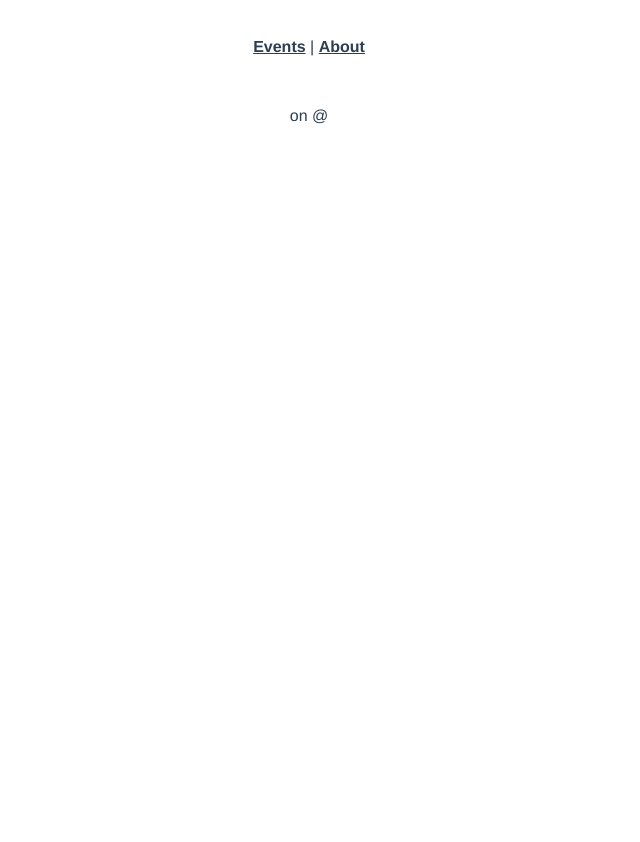
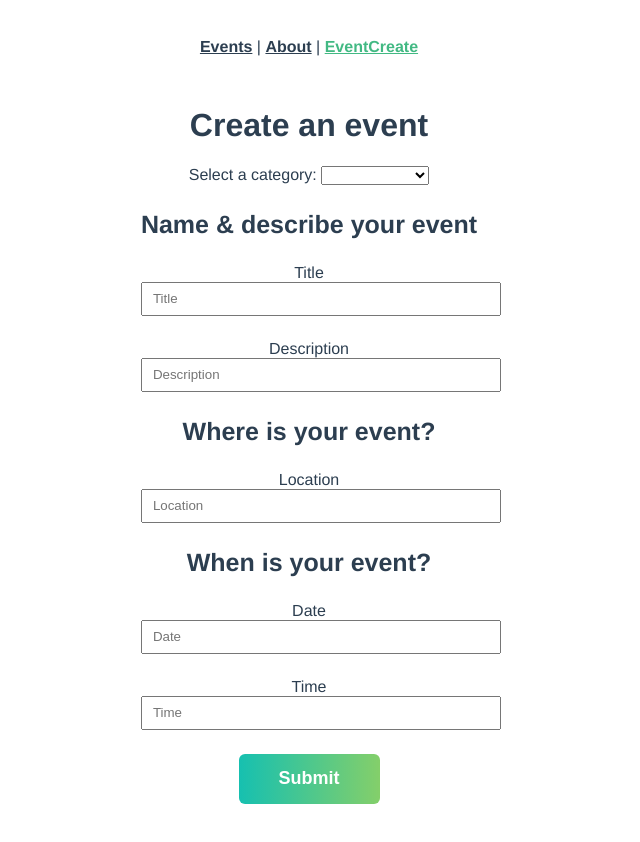
Before and after one commit to yyellen/Real-World-Vue-3, a Vue app: page /event/create in a window 1280 px wide. Shown: the top 842 px of the page, without its empty margins (331-971 px from the left). Before the commit the page ends 800 px from the top, so only its background shows below. Built offline with nearby package versions, Linux system fonts and the light colour scheme; no server answers.

Commit message:
add EventCreate.vue

```diff
--- a/src/App.vue
+++ b/src/App.vue
@@ -1,7 +1,8 @@
 <template>
   <nav>
     <router-link :to="{ name: 'EventList' }">Events</router-link> |
-    <router-link :to="{ name: 'about' }">About</router-link>
+    <router-link :to="{ name: 'about' }">About</router-link> |
+    <router-link :to="{ name: 'EventCreate' }">EventCreate</router-link>
   </nav>
   <router-view />
 </template>
@@ -17,18 +18,76 @@
 
 nav {
   padding: 30px;
-
   a {
     font-weight: bold;
     color: #2c3e50;
-
     &.router-link-exact-active {
       color: #42b983;
     }
   }
 }
 
+button {
+  align-items: center;
+  height: 50px;
+  padding: 0 40px;
+  background: linear-gradient(to right, #16c0b0, #84cf6a);
+  color: #ffffff;
+  border: none;
+  border-radius: 6px;
+  font-size: 18px;
+  font-weight: 800;
+  cursor: pointer;
+  transition: all 0.2s linear;
+}
+
+button:hover {
+  -webkit-transform: scale(1.02);
+  transform: scale(1.01);
+  box-shadow: 0 3px 12px 0 rgba(0, 0, 0, 0.2);
+}
+
+h2 {
+  font-size: 40px;
+  font-weight: 700;
+}
+
+h3 {
+  font-size: 25px;
+  font-weight: 700;
+}
+
 h4 {
   font-size: 20px;
+  font-weight: 700;
+}
+
+input {
+  display: block;
+  width: 100%;
+  height: 30px;
+  margin-bottom: 24px;
+}
+
+input[type='text'] {
+  padding: 0px 10px;
+}
+
+input:focus {
+  border-color: #16c0b0;
+  outline: 0;
+}
+
+.form-container {
+  display: flex;
+  justify-content: center;
+  flex-direction: column;
+  align-items: center;
+  margin-bottom: 10%;
+}
+
+select:focus {
+  border-color: #16c0b0;
+  outline: 0;
 }
 </style>
--- a/src/router/index.js
+++ b/src/router/index.js
@@ -1,6 +1,7 @@
 import { createRouter, createWebHistory } from 'vue-router'
 import EventList from '../views/EventList.vue'
 import EventDetails from '../views/EventDetails.vue'
+import EventCreate from '../views/EventCreate.vue'
 import AboutView from '../views/AboutView.vue'
 
 const routes = [
@@ -16,6 +17,11 @@
     component: EventDetails
   },
   {
+    path: '/event/create',
+    name: 'EventCreate',
+    component: EventCreate
+  },
+  {
     path: '/about',
     name: 'about',
     component: AboutView
--- /dev/null
+++ b/src/views/EventCreate.vue
@@ -0,0 +1,77 @@
+<template>
+  <h1>Create an event</h1>
+  <div class="form-container">
+    <form @submit.prevent="onSubmit">
+      <label>Select a category: </label>
+      <select v-model="event.category">
+        <option
+          v-for="option in categories"
+          :value="option"
+          :key="option"
+          :selected="option === event.category"
+        >
+          {{ option }}
+        </option>
+      </select>
+
+      <h3>Name & describe your event</h3>
+
+      <label>Title</label>
+      <input v-model="event.title" type="text" placeholder="Title" />
+
+      <label>Description</label>
+      <input
+        v-model="event.description"
+        type="text"
+        placeholder="Description"
+      />
+
+      <h3>Where is your event?</h3>
+
+      <label>Location</label>
+      <input v-model="event.location" type="text" placeholder="Location" />
+
+      <h3>When is your event?</h3>
+      <label>Date</label>
+      <input v-model="event.date" type="text" placeholder="Date" />
+
+      <label>Time</label>
+      <input v-model="event.time" type="text" placeholder="Time" />
+
+      <button type="submit">Submit</button>
+    </form>
+  </div>
+</template>
+
+<script>
+export default {
+  data() {
+    return {
+      categories: [
+        'sustainability',
+        'nature',
+        'animal welfare',
+        'housing',
+        'education',
+        'food',
+        'community'
+      ],
+      event: {
+        id: '',
+        category: '',
+        title: '',
+        description: '',
+        location: '',
+        date: '',
+        time: '',
+        organizer: ''
+      }
+    }
+  },
+  methods: {
+    onSubmit() {
+      console.log('Event:', this.event)
+    }
+  }
+}
+</script>
```
